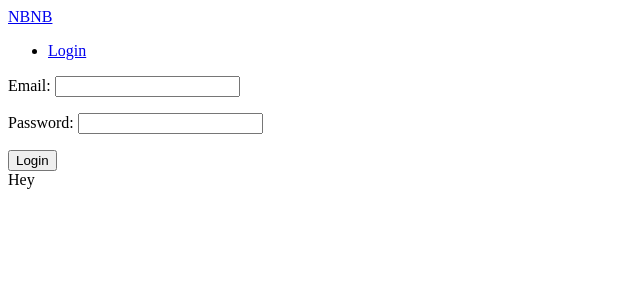
After one commit to eiliaJafari/AirBnb-clone, a Django app: page /users/login/ in a window 1280 px wide. The commit adds this page. Shown: the top 300 px of the page, without its empty margins (0-640 px from the left). Run offline with Django 3.2, Linux system fonts and the light colour scheme.

Commit message:
Twelfth commit
Finished implementing user login and logout

```diff
--- a/config/urls.py
+++ b/config/urls.py
@@ -21,6 +21,7 @@
 urlpatterns = [
     path("", include("core.urls", namespace="core")),
     path("rooms/", include("rooms.urls", namespace="rooms")),
+    path("users/", include("users.urls", namespace="users")),
     path("admin/", admin.site.urls),
 ]
 
--- a/templates/partials/nav.html
+++ b/templates/partials/nav.html
@@ -1,4 +1,9 @@
 <a href="{% url 'core:home' %}">NBNB</a>
 <ul>
-    <li><a href="#">Login</a></li>
+
+    {% if user.is_authenticated %}
+    <li><a href="{% url 'users:logout' %}">Log out</a></li>
+    {% endif %}
+
+    <li><a href="{% url 'users:login' %}">Login</a></li>
 </ul>
--- /dev/null
+++ b/templates/users/login.html
@@ -0,0 +1,17 @@
+{% extends 'base.html' %}
+
+{% block page_title %}
+Log In
+{% endblock page_title %}
+
+{% block search-bar %}
+{% endblock search-bar %}
+
+
+{% block content %}
+<form method="POST" action="{% url 'users:login' %}">
+    {% csrf_token %}
+    {{form.as_p}}
+    <button>Login</button>
+</form>
+{% endblock content %}
--- /dev/null
+++ b/users/forms.py
@@ -0,0 +1,20 @@
+from django import forms
+from . import models
+
+
+class LoginForm(forms.Form):
+
+    email = forms.EmailField()
+    password = forms.CharField(widget=forms.PasswordInput)
+
+    def clean(self):
+        email = self.cleaned_data.get("email")
+        password = self.cleaned_data.get("password")
+        try:
+            user = models.User.objects.get(email=email)
+            if user.check_password(password):
+                return self.cleaned_data
+            else:
+                self.add_error("password", forms.ValidationError("Password is wrong"))
+        except models.User.DoesNotExist:
+            self.add_error("email", forms.ValidationError("User does not exist"))
--- a/users/urls.py
+++ b/users/urls.py
@@ -0,0 +1,9 @@
+from django.urls import path
+from . import views
+
+app_name = "users"
+
+urlpatterns = [
+    path("login/", views.LoginView.as_view(), name="login"),
+    path("logout/", views.log_out, name="logout"),
+]
--- a/users/views.py
+++ b/users/views.py
@@ -1,3 +1,25 @@
-from django.shortcuts import render
+from django.views.generic import FormView
+from django.contrib.auth import authenticate, login, logout
+from django.shortcuts import redirect
+from django.urls import reverse, reverse_lazy
+from . import forms
 
-# Create your views here.
+
+class LoginView(FormView):
+
+    template_name = "users/login.html"
+    form_class = forms.LoginForm
+    success_url = reverse_lazy("core:home")
+
+    def form_valid(self, form):
+        email = form.cleaned_data.get("email")
+        password = form.cleaned_data.get("password")
+        user = authenticate(self.request, username=email, password=password)
+        if user is not None:
+            login(self.request, user)
+        return super().form_valid(form)
+
+
+def log_out(request):
+    logout(request)
+    return redirect(reverse("core:home"))
```
